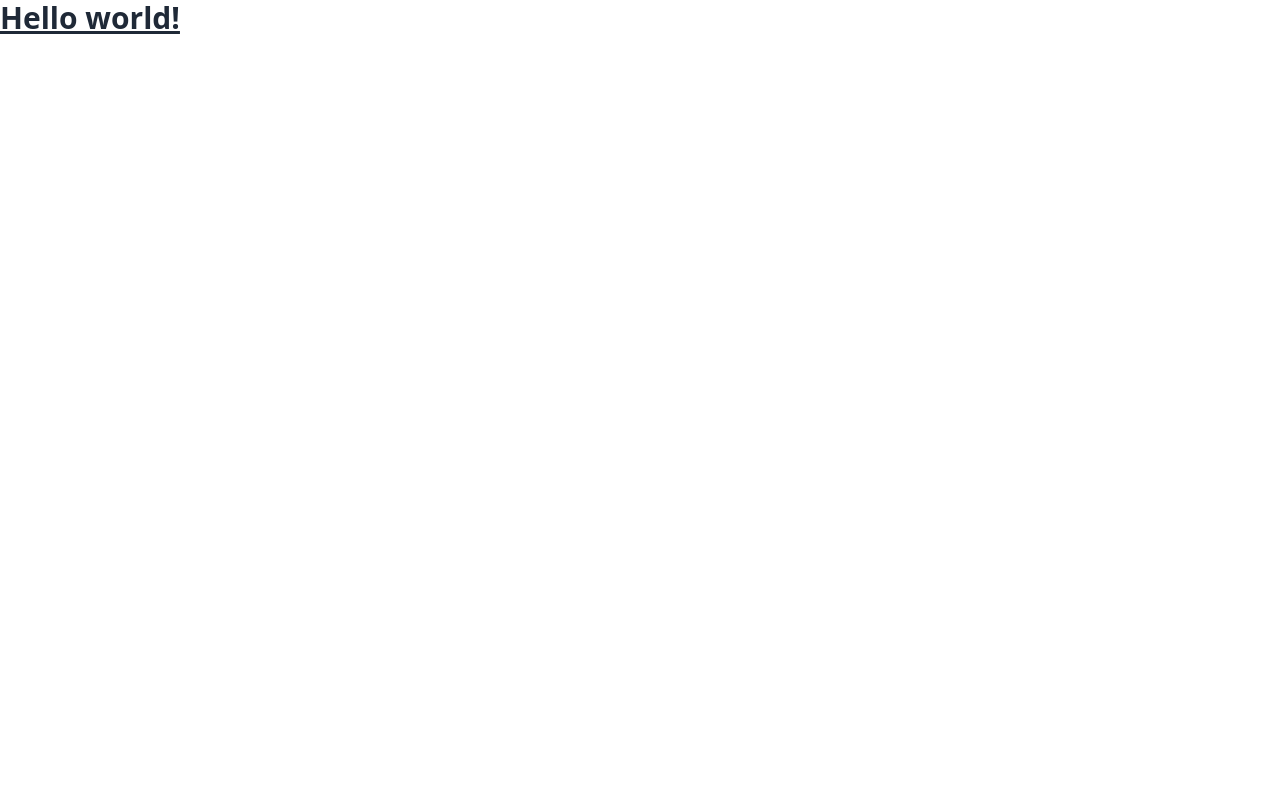
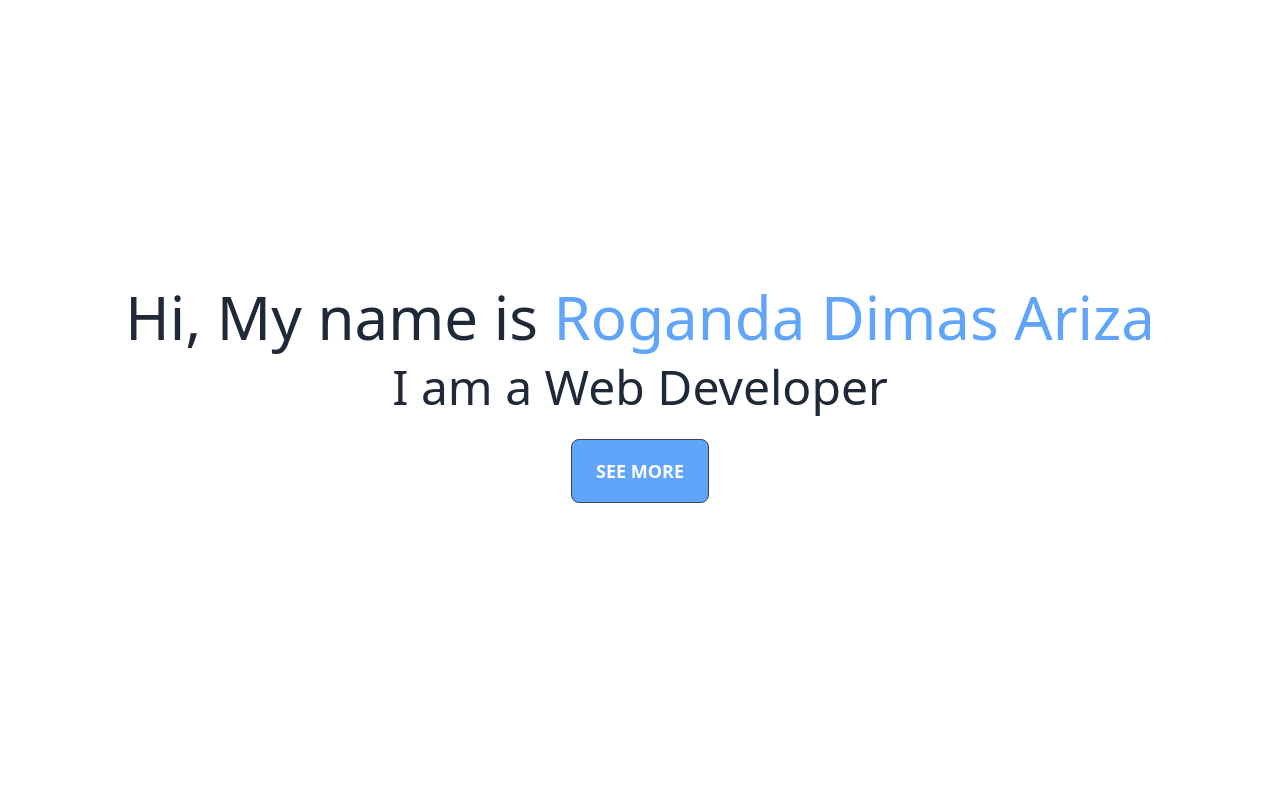
Before and after one commit to Dimasariza/dimasariza.github.io, a Next.js app: page / in a window 1280 px wide. Shown: the top 800 px of the page. Built offline with nearby package versions, Linux system fonts and the light colour scheme.

Commit message:
change greating message to index

```diff
--- a/src/pages/index.js
+++ b/src/pages/index.js
@@ -1,8 +1,6 @@
 import Head from 'next/head'
-import Image from 'next/image'
-import { Inter } from 'next/font/google'
+import Greating from '@/component/greating'
 
-// const inter = Inter({ subsets: ['latin'] })
 
 export default function Home() {
   return (
@@ -14,9 +12,7 @@ export default function Home() {
         <link rel="icon" href="/favicon.ico" />
       </Head>
       <main >
-        <h1 className="text-3xl font-bold underline">
-          Hello world!
-        </h1>
+        <Greating />
       </main>
     </>
   )
```
Also changed, not shown: src/component/greating.js (renamed from src/pages/greating.js).
